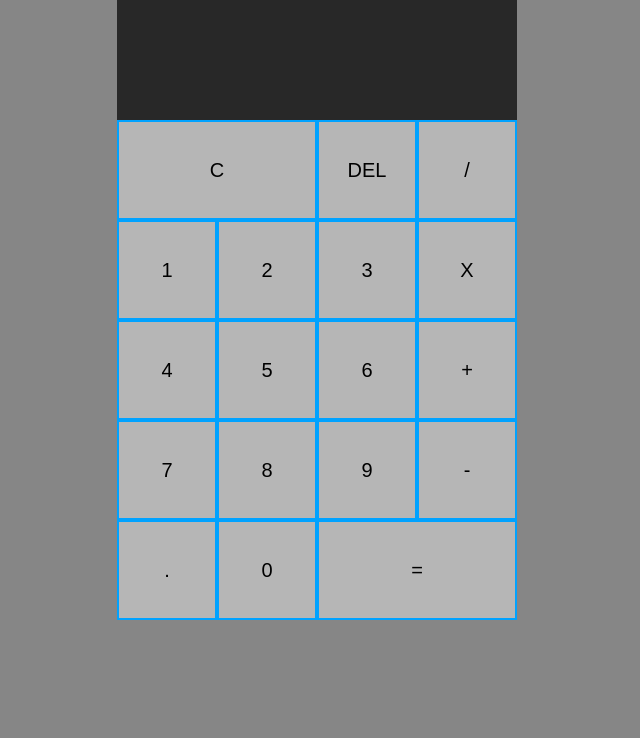
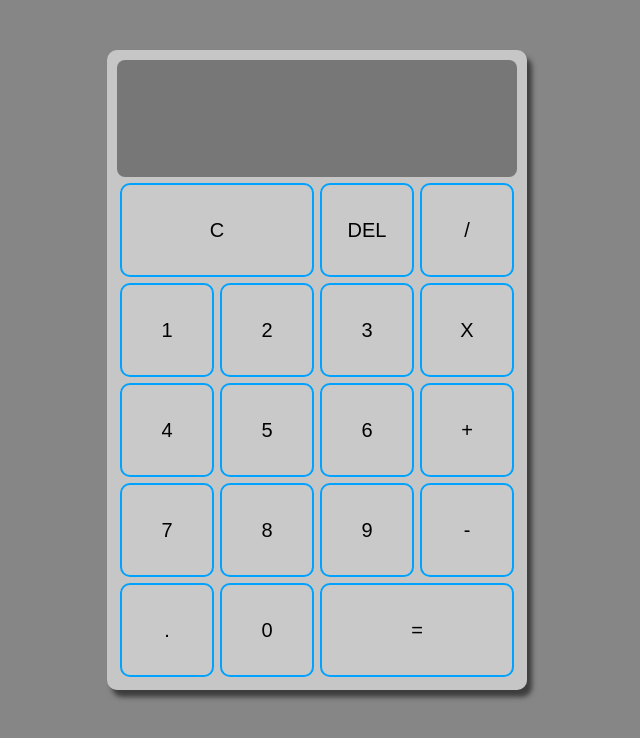
Before and after one commit to Renaldas0/kreativstorm-calculator-project, a plain HTML site: page index.html in a window 1280 px wide. Shown: the whole page, without its empty margins (323-963 px from the left). Drawn offline with Linux system fonts and the light colour scheme; a web font is replaced by a local one.

Commit message:
add variables for all buttons

```diff
--- a/index.html
+++ b/index.html
@@ -10,27 +10,27 @@
 
     <main class="calculator">
         <div class="screen">
-            <p class="previous-input"></p>
-            <p class="current-input"></p>
+            <p data-previous class="previous-input"></p>
+            <p data-current class="current-input"></p>
         </div>
-        <button class="span-two">C</button>
-        <button>DEL</button>
-        <button>/</button>
-        <button>1</button>
-        <button>2</button>
-        <button>3</button>
-        <button>X</button>
-        <button>4</button>
-        <button>5</button>
-        <button>6</button>
-        <button>+</button>
-        <button>7</button>
-        <button>8</button>
-        <button>9</button>
-        <button>-</button>
-        <button>.</button>
-        <button>0</button>
-        <button class="span-two">=</button>
+        <button data-clear class="span-two">C</button>
+        <button data-delete>DEL</button>
+        <button data-operator>/</button>
+        <button data-number>1</button>
+        <button data-number>2</button>
+        <button data-number>3</button>
+        <button data-operator>X</button>
+        <button data-number>4</button>
+        <button data-number>5</button>
+        <button data-number>6</button>
+        <button data-operator>+</button>
+        <button data-number>7</button>
+        <button data-number>8</button>
+        <button data-number>9</button>
+        <button data-operator>-</button>
+        <button data-number>.</button>
+        <button data-number>0</button>
+        <button data-equals class="span-two">=</button>
     </main>
 
     <script src="./scripts/script.js"></script>
--- a/scripts/script.js
+++ b/scripts/script.js
@@ -0,0 +1,10 @@
+'use strict';
+
+const clearBtn = document.querySelector('[data-clear]');
+const deleteBtn = document.querySelector('[data-delete]');
+const equalsBtn = document.querySelector('[data-equals]');
+const numberBtns = document.querySelectorAll('[data-number]');
+const operatorBtns = document.querySelectorAll('[data-operator]');
+
+const previousText = document.querySelector('[data-previous]');
+const currentText = document.querySelector('[data-current]');
--- a/style/style.css
+++ b/style/style.css
@@ -11,7 +11,6 @@
 body {
     display: flex;
     justify-content: center;
-    align-items: center;
     background-color: #868686;
 }
 
@@ -21,6 +20,11 @@ body {
     align-content: center;
     grid-template-columns: repeat(4, 100px);
     grid-template-rows: minmax(120px, auto)repeat(5, 100px);
+    border-radius: 10px;
+    box-shadow: 5px 7px 5px #3d3d3d;
+    padding: 10px;
+    margin-top: 50px;
+    background-color: rgba(226, 226, 226, 0.7);
 }
 
 .span-two {
@@ -31,6 +35,8 @@ body {
     cursor: pointer;
     font-size: 20px;
     border: 2px solid #00a2ff;
+    border-radius: 10px;
+    margin: 3px;
     background-color: rgba(202, 202, 202, 0.7);
 }
 
@@ -40,14 +46,16 @@ body {
 
 .screen {
     grid-column: 1 / -1;
-    background-color: rgba(0, 0, 0, 0.7);
+    background-color: rgba(0, 0, 0, 0.4);
     display: flex;
     align-items: flex-end;
     justify-content: space-around;
     flex-direction: column;
     padding: 10px;
+    margin-bottom: 3px;
     word-wrap: break-word;
     word-break: break-all;
+    border-radius: 8px;
 }
 
 .screen .previous-input {
```
